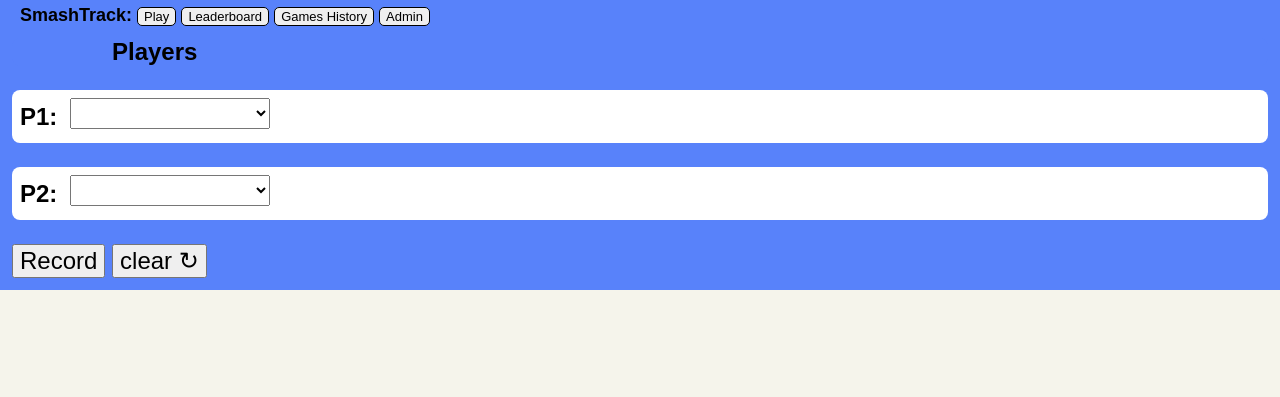
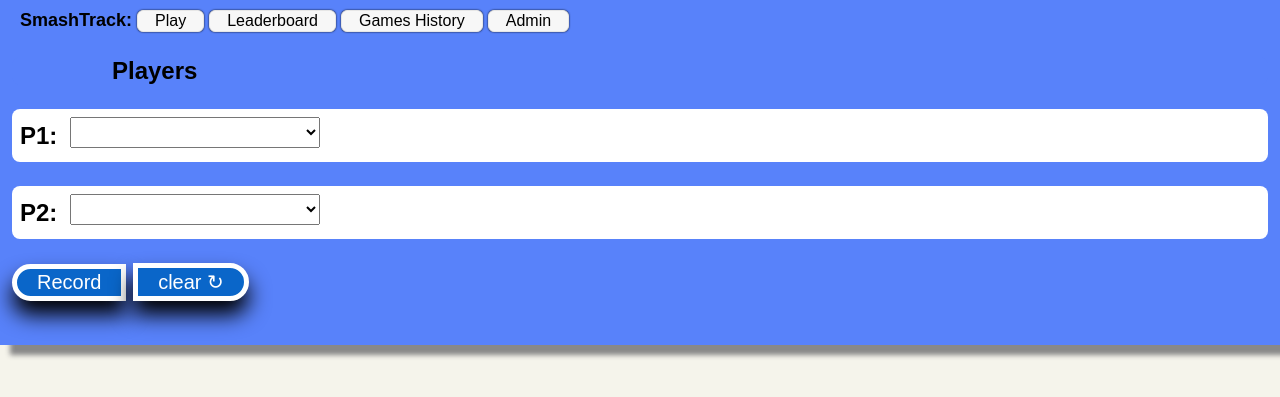
Before and after one commit to thompGIT/smashtrack, a PHP site: page / in a window 1280 px wide. Shown: the top 397 px of the page. Run offline with PHP 8.4, Linux system fonts and the light colour scheme; lists and menus that the app fills with data are empty; some libraries are stand-ins or nearby versions.

Commit message:
Made the Play screen prettier to look at.

```diff
--- a/index.html
+++ b/index.html
@@ -15,14 +15,14 @@
         <!-- MODE SELECTION -->
         <div class="menu">
             SmashTrack:
-            <input type=submit class="menu" onclick="showPlay()"        value="Play" />
-            <input type=submit class="menu" onclick="showLeaderboard()" value="Leaderboard" />
-            <input type=submit class="menu" onclick="showGamesList()"   value="Games History" />
-            <input type=submit class="menu" onclick="showAdmin()"       value="Admin" />
+            <input type=submit class="menuBtn" onclick="showPlay()"        value="Play" />
+            <input type=submit class="menuBtn" onclick="showLeaderboard()" value="Leaderboard" />
+            <input type=submit class="menuBtn" onclick="showGamesList()"   value="Games History" />
+            <input type=submit class="menuBtn" onclick="showAdmin()"       value="Admin" />
         </div>
 
         <!-- MODE: PLAY -->
-        <div id="play">
+        <div id="play" class="playField">
             <input type=hidden name="op" value="record">
             <table width="100%" cellpadding=12 cellspacing=0>
                 <tr>
@@ -42,8 +42,8 @@
                 <tr id="PLAYER_INPUT_p8"></tr>
                 <tr>
                     <td bgcolor="#5882FA">
-                        <input id="Record" class="SubmitButton" type=submit value="Record"        onClick="recordGame(this)">
-                        <input name=""     class="SubmitButton" type=submit value="clear &#x21bb" onClick="clearPlayers(this)">
+                        <input id="Record" class="playBtnLeft" type=submit value="Record"        onClick="recordGame(this)">
+                        <input name=""     class="playBtnRight" type=submit value="clear &#x21bb" onClick="clearPlayers(this)">
                     </td>
                 </tr>
             </table>
--- a/stylesheet.css
+++ b/stylesheet.css
@@ -43,9 +43,32 @@ div.menu {
     background-color: #5882FA;
     font-size: large;
     padding-left: 20px;
-    padding-top: 5px;
+    padding-top: 10px;
     box-shadow: 10px 10px 5px #888888;
     font-weight: bold;
+    white-space: nowrap;
+    height: 35px;
+}
+
+input.menuBtn {
+	border : solid 1px #e6e6e6;
+	border-radius : 6px;
+	moz-border-radius : 6px;
+	-webkit-box-shadow : 0px 0px 2px rgba(0,0,0,1.0);
+	-moz-box-shadow : 0px 0px 2px rgba(0,0,0,1.0);
+	box-shadow : 0px 0px 2px rgba(0,0,0,1.0);
+	font-size : 16px;
+	color : #000000;
+	padding : 1px 17px;
+	background-color : #f7f7f7;
+}
+
+
+
+div.playField {
+    background-color: #5882FA;
+    height: 300px;
+    box-shadow: 10px 10px 5px #888888;
 }
 
 div.playerSelectHeader {
@@ -110,11 +133,8 @@ div.playerSelectScore {
 }
 
 .comboPlayer {
-	width:  200px;
+	width:  250px;
 	text-align: center;
-}
-
-.playerStats {
 }
 
 div.gameLogPlayerEntry {
@@ -139,24 +159,6 @@ div.gameLogPlayerEntryWin {
     box-shadow: 5px 5px 5px #888888;
 }
 
-#shuffler {
-    margin: 1em;
-}
-
-#shuffler_options_wrapper {
-    width: 100%;
-}
-
-#shuffler_kingdom_list {
-    width: 220px;
-    float: left;
-}
-
-#shuffler_options_list {
-    font-size: small;
-    float: left;
-}
-
 .tbVP {
 	width:  80px;
 	height: 40px;
@@ -173,3 +175,28 @@ input.menu {
     border-radius: 5px;
     margin: 0px;
 }
+
+input.playBtnLeft  {
+	border : solid 5px #ffffff;
+	border-radius : 20px 0px 0px 20px ;
+	moz-border-radius : 20px 0px 0px 20px ;
+	-webkit-box-shadow : 0px 14px 21px rgba(0,0,0,1.0);
+	-moz-box-shadow : 0px 14px 21px rgba(0,0,0,1.0);
+	box-shadow : 0px 14px 21px rgba(0,0,0,1.0);
+	font-size : 20px;
+	color : #ffffff;
+	padding : 2px 20px;
+	background-color : #0a66c9;
+}
+input.playBtnRight  {
+	border : solid 5px #ffffff;
+	border-radius : 0px 20px 20px 0px ;
+	moz-border-radius : 0px 20px 20px 0px ;
+	-webkit-box-shadow : 0px 14px 21px rgba(0,0,0,1.0);
+	-moz-box-shadow : 0px 14px 21px rgba(0,0,0,1.0);
+	box-shadow : 0px 14px 21px rgba(0,0,0,1.0);
+	font-size : 20px;
+	color : #ffffff;
+	padding : 2px 20px;
+	background-color : #0a66c9;
+}
```
